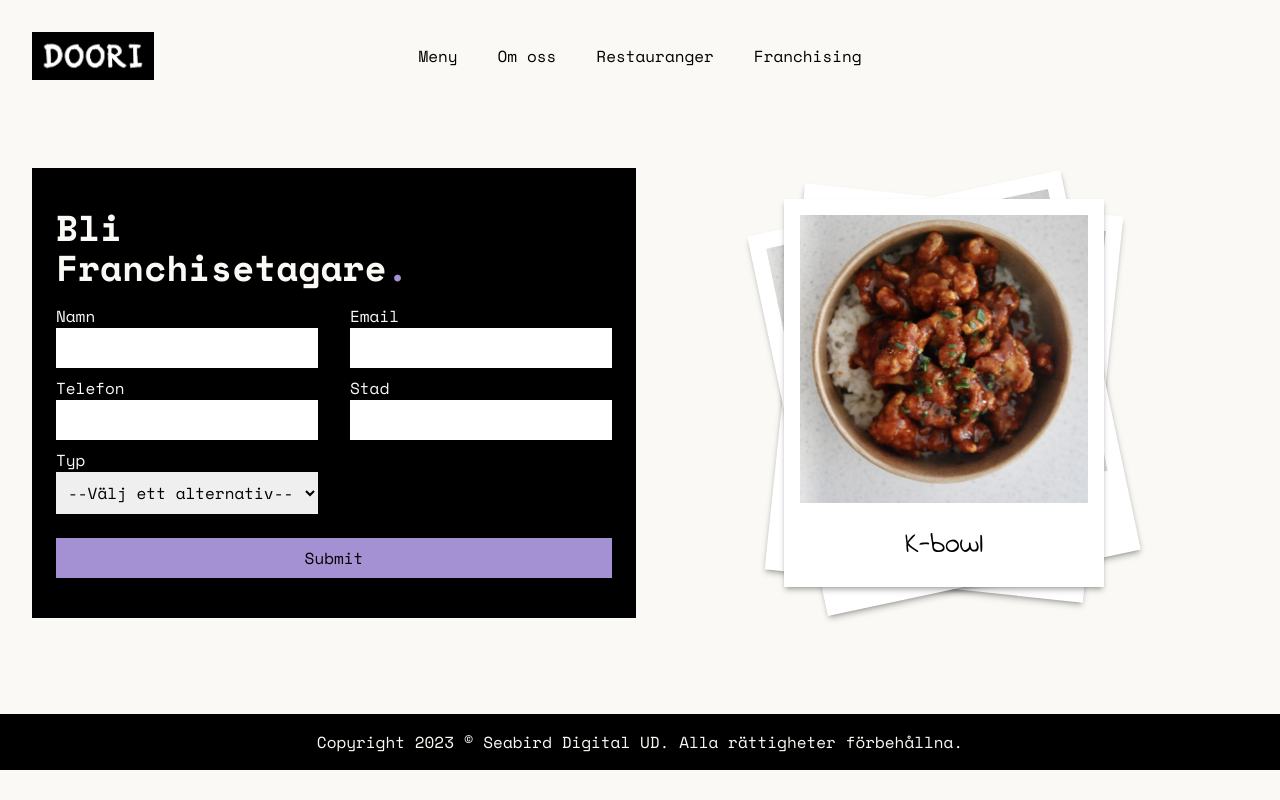
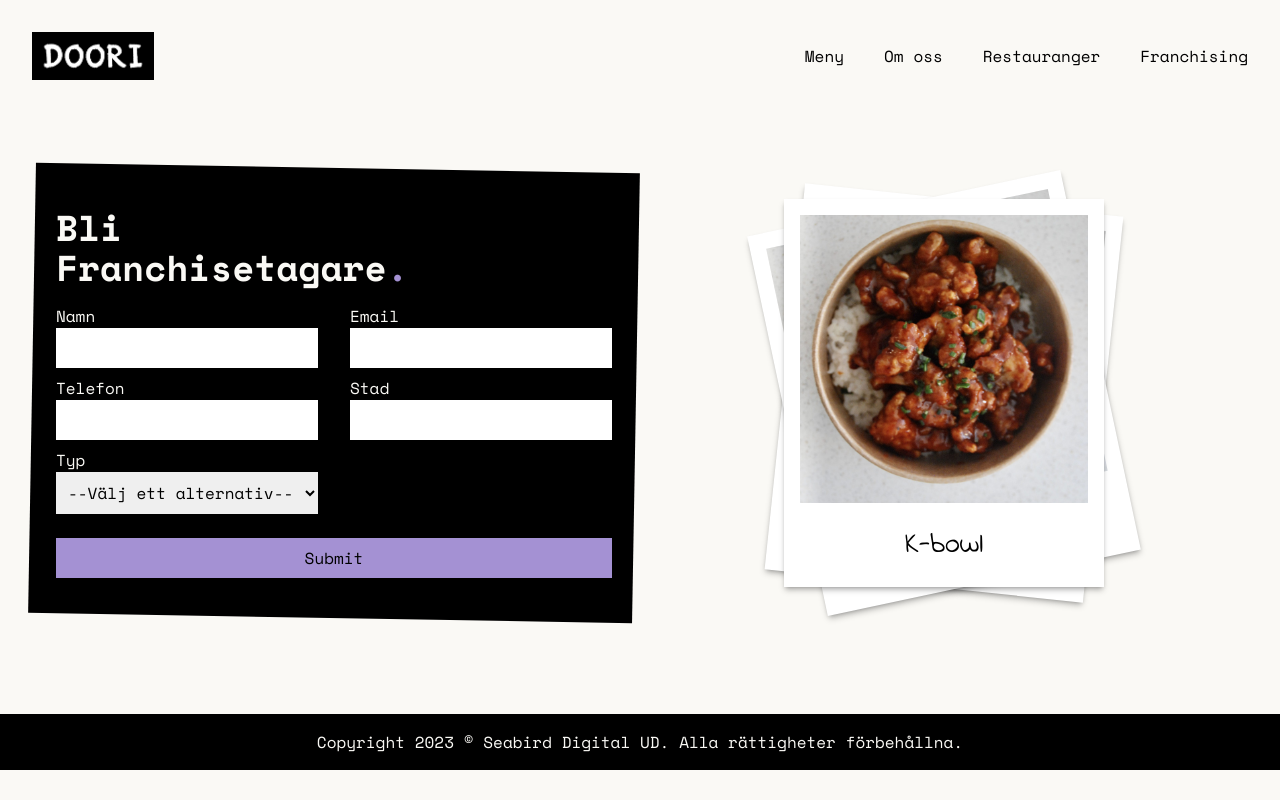
Before and after one commit to SeabirdDigital/doori, a SvelteKit app: page /franchising in a window 1280 px wide. Built offline with nearby package versions, Linux system fonts and the light colour scheme.

Commit message:
Mobile menu

```diff
--- /dev/null
+++ b/src/lib/stores/menuOpen.ts
@@ -0,0 +1,3 @@
+import { writable } from "svelte/store";
+
+export const menuOpen = writable(false);
--- /dev/null
+++ b/src/lib/stores/transitionOn.ts
@@ -0,0 +1,3 @@
+import { writable } from "svelte/store";
+
+export const transitionOn = writable(true);
--- /dev/null
+++ b/src/lib/utils.ts
@@ -0,0 +1,12 @@
+import { goto as svelteGoto } from "$app/navigation";
+import { menuOpen } from "./stores/menuOpen";
+import { transitionOn } from "./stores/transitionOn";
+
+export const goto = (href: string) => {
+	transitionOn.set(true);
+	setTimeout(() => {
+		svelteGoto(href);
+		menuOpen.set(false);
+		transitionOn.set(false);
+	}, 500);
+};
--- a/src/routes/+layout.svelte
+++ b/src/routes/+layout.svelte
@@ -1,45 +1,74 @@
 <script lang="ts">
+	import { menuOpen } from "$lib/stores/menuOpen";
+	import { transitionOn } from "$lib/stores/transitionOn";
+	import { goto } from "$lib/utils";
 	import "@fontsource/indie-flower";
 	import "@fontsource/space-mono/400.css";
 	import "@fontsource/space-mono/700.css";
+	import { onMount } from "svelte";
 	import "../app.css";
 
-	const closeMenu = () => {
-		(<HTMLInputElement>(
-			(<HTMLDivElement>document.getElementById("menuOpen")).firstElementChild
-		)).checked = false;
-	};
+	onMount(() => {
+		transitionOn.set(false);
+
+		menuOpen.subscribe((value) => {
+			if (value) {
+				document.body.style.overflow = "hidden";
+			} else {
+				document.body.style.overflow = "auto";
+			}
+		});
+	});
 </script>
 
+<div
+	class="fixed left-0 z-50 w-full bg-yellow-500 duration-500 {$transitionOn
+		? 'top-0 h-full'
+		: 'bottom-0 h-0'}"
+/>
+
 <div class="overflow-x-hidden">
-	<div class="container flex grid-cols-[10%,80%,10%] justify-between py-8 lg:grid">
-		<a href="/">
+	<div class="container flex justify-between py-8">
+		<button on:click={() => goto("/")}>
 			<img class="h-12" src="/logo_w_bg.png" alt="" />
-		</a>
+		</button>
 
 		<nav class="hidden items-center justify-center gap-10 md:flex">
-			<a href="/meny">Meny</a>
-			<a href="/om-oss">Om oss</a>
-			<a href="/#restauranger">Restauranger</a>
-			<a href="/franchising">Franchising</a>
+			<button on:click={() => goto("/meny")}>Meny</button>
+			<button on:click={() => goto("/om-oss")}>Om oss</button>
+			<button on:click={() => goto("/#restauranger")}>Restauranger</button>
+			<button on:click={() => goto("/franchising")}>Franchising</button>
 		</nav>
 
-		<div class="hidden justify-end lg:flex">{" "}</div>
-
-		<label id="menuOpen" class="cursor-pointer md:hidden">
-			<input type="checkbox" class="h-0 w-0 opacity-0" />
-			=
+		<label id="menuOpen" class="flex cursor-pointer items-center md:hidden">
+			<input
+				type="checkbox"
+				class="h-0 w-0 opacity-0"
+				checked={$menuOpen}
+				on:change={(e) => menuOpen.set(!!e.currentTarget?.value ?? $menuOpen)}
+			/>
+			<img class="h-6" src="/Menu.svg" alt="" />
 		</label>
 
 		<div
 			id="menu"
-			class="fixed left-0 top-0 z-50 hidden h-screen w-screen flex-col items-center justify-center gap-4 bg-black text-2xl text-background-500"
+			class="fixed left-0 z-40 h-screen w-screen flex-col items-center justify-center gap-4 bg-black text-2xl text-background-500 duration-500 {$menuOpen
+				? 'top-0'
+				: '-top-full'}"
 		>
-			<button class="absolute right-12 top-12" on:click={closeMenu}>x</button>
-			<a href="/meny">Meny</a>
-			<a href="/om-oss">Om oss</a>
-			<a href="/#restauranger">Restauranger</a>
-			<a href="/franchising">Franchising</a>
+			<button
+				class="absolute right-12 top-12"
+				on:click={() => {
+					menuOpen.set(false);
+					console.log("click", $menuOpen);
+				}}
+			>
+				<img class="h-6" src="/CloseMenu.svg" alt="" />
+			</button>
+			<button on:click={() => goto("/meny")}>Meny</button>
+			<button on:click={() => goto("/om-oss")}>Om oss</button>
+			<button on:click={() => goto("/#restauranger")}>Restauranger</button>
+			<button on:click={() => goto("/franchising")}>Franchising</button>
 		</div>
 	</div>
 
--- a/src/routes/+page.svelte
+++ b/src/routes/+page.svelte
@@ -1,4 +1,6 @@
 <script lang="ts">
+	import { goto } from "$lib/utils";
+
 	type DooriLocation = {
 		city: string;
 		openingHours: {
@@ -157,7 +159,9 @@
 					</div>
 				</button>
 			</a>
-			<button class="h-fit border-b-2 border-black"> Visa Menyn </button>
+			<button on:click={() => goto("/meny")} class="h-fit border-b-2 border-black">
+				Visa Menyn
+			</button>
 		</div>
 	</div>
 </div>
--- a/src/routes/franchising/+page.svelte
+++ b/src/routes/franchising/+page.svelte
@@ -1,10 +1,11 @@
 <div class="container grid-cols-2 pb-24 pt-14 lg:grid">
 	<div class="flex items-center">
 		<form
-			class=" h-fit bg-black px-6 py-10 text-background-500"
+			class=" h-fit rotate-[1deg] bg-black px-6 py-10 text-background-500"
 			action="https://api.staticforms.xyz/submit"
 			method="post"
 		>
+			<div class="-rotate-[1deg]">
 				<!-- TODO: Add own accessKey from https://www.staticforms.xyz/ -->
 				<input type="hidden" name="accessKey" value="e44fc5d0-0b52-4cb1-9f79-fefc3800d89c" />
 
@@ -47,6 +48,7 @@
 				<input type="text" name="honeypot" style="display: none;" />
 
 				<input class="mt-6 bg-purple-500 py-8" type="submit" value="Submit" />
+			</div>
 		</form>
 	</div>
 
--- a/src/routes/om-oss/+page.svelte
+++ b/src/routes/om-oss/+page.svelte
@@ -1,4 +1,6 @@
 <script lang="ts">
+	import { goto } from "$lib/utils";
+
 	type DooriLocation = {
 		city: string;
 		openingHours: {
@@ -160,8 +162,8 @@
 	<div>
 		<div class="flex items-center gap-6">
 			<button class="h-fit border-b-2 border-black"> Jobb </button>
-			<a href="/franchising">
 			<button
+				on:click={() => goto("/franchising")}
 				class="relative flex items-center gap-2 bg-black fill-background-500 px-4 py-3 text-background-500"
 			>
 				Franchisetagare
@@ -177,7 +179,6 @@
 					</svg>
 				</div>
 			</button>
-			</a>
 		</div>
 	</div>
 </div>
```
Also changed, not shown: static/CloseMenu.svg (added), static/Menu.svg (added). Lines whose indentation alone changed are shown as unchanged.
